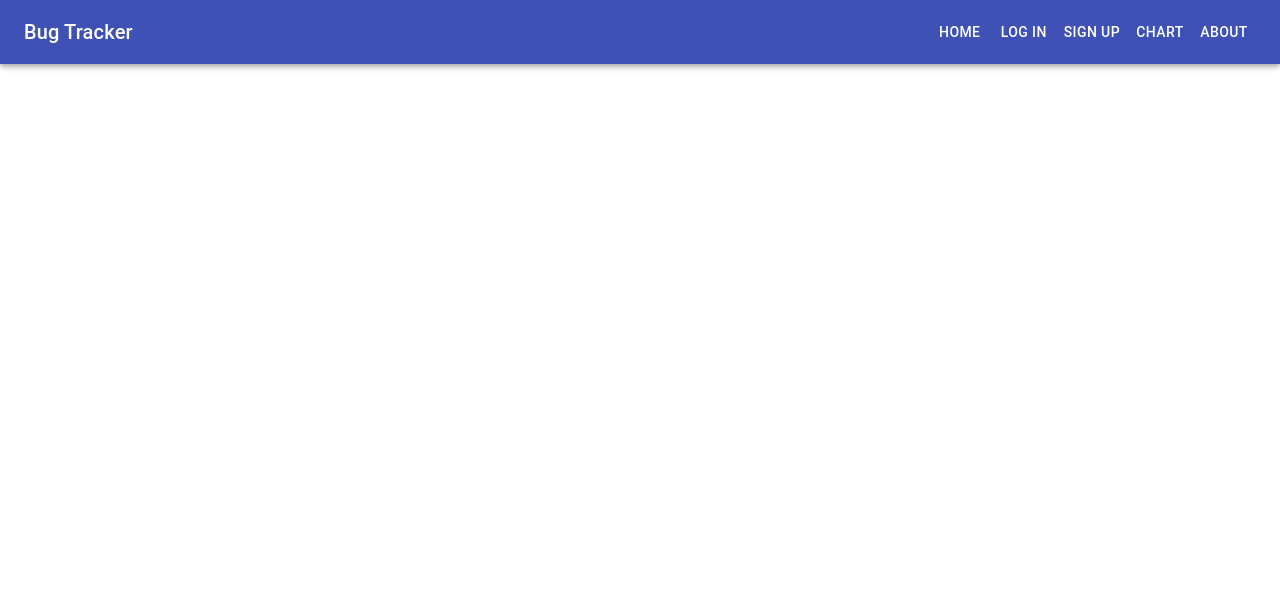
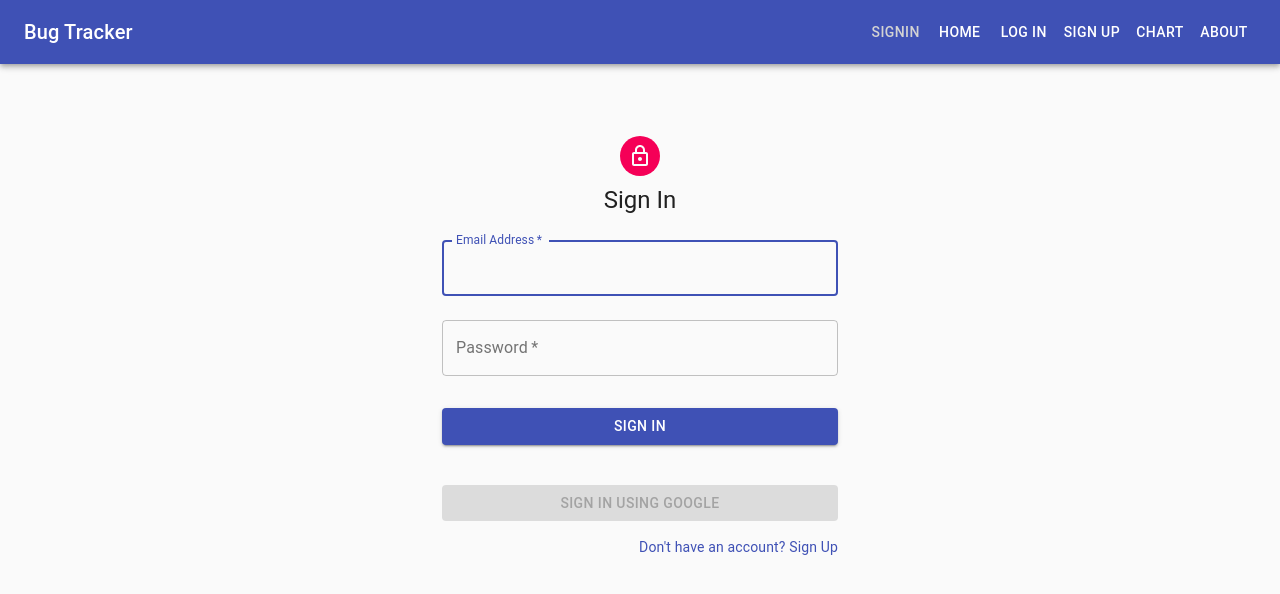
Before and after one commit to Prashant2303/Bug_Tracker, a React (Create React App) app: page /signin in a window 1280 px wide. Shown: the top 594 px of the page. Built offline with nearby package versions, Linux system fonts and the light colour scheme.

Commit message:
Added Google Auth0 and new sign in page

```diff
--- a/src/App.js
+++ b/src/App.js
@@ -10,6 +10,7 @@ import { useSelector } from 'react-redux';
 import VerticalBar from './comps/Chart';
 import MenuBar from './comps/MenuBar';
 import { Toaster } from 'react-hot-toast';
+import SignIn from './comps/forms/SignIn';
 const AddIssueFormik = lazy(() => import('./comps/forms/AddIssue-Formik'));
 const IssueDetail = lazy(() => import('./comps/issues/IssueDetail'));
 const EditIssue = lazy(() => import('./comps/forms/EditIssue'));
@@ -57,6 +58,7 @@ function App() {
         <Route path='/editIssue' exact><EditIssue /></Route>
         <Route path='/login' exact><Login /></Route>
         <Route path='/chart' exact><VerticalBar /></Route>
+        <Route path='/signin' exact><SignIn /></Route>
         {/* <Route path='/menu' exact><MenuBar /></Route> */}
 
       </Router>
--- a/src/comps/MenuBar.js
+++ b/src/comps/MenuBar.js
@@ -7,7 +7,7 @@ import { AppBar, Toolbar, IconButton, Menu, MenuItem, Badge, Button, Typography
 import MoreIcon from '@material-ui/icons/MoreVert';
 import { NavLink } from 'react-router-dom';
 import { useSelector, useDispatch } from 'react-redux';
-import { login } from '../redux/userSlice';
+import { login, logout } from '../redux/userSlice';
 import toast from 'react-hot-toast';
 
 const useStyles = makeStyles((theme) => ({
@@ -64,8 +64,8 @@ export default function MenuBar() {
   const dispatch = useDispatch();
 
   const handleLogout = () => {
-    localStorage.removeItem('user')
-    dispatch(login(false))
+    // localStorage.removeItem('user')
+    dispatch(logout())
     succ()
     // history.push('/');
   }
@@ -150,13 +150,13 @@ export default function MenuBar() {
       </MenuItem> */}
       {isLoggedIn?
         <MenuItem onClick={handleMenuClose}> <Button color="inherit" onClick={handleLogout}>Log Out</Button> </MenuItem>
-      :<>
-       <MenuItem onClick={handleMenuClose}> <Button><NavLink exact activeClassName={classes.activeButton} className={classes.menuButtons} to="/login">Log In</NavLink></Button> </MenuItem>
-       <MenuItem onClick={handleMenuClose}> <Button><NavLink exact activeClassName={classes.activeButton} className={classes.menuButtons} to="/signup">Sign Up</NavLink></Button> </MenuItem>
+        :<>
+       <MenuItem onClick={handleMenuClose}><NavLink exact activeClassName={classes.activeButton} className={classes.menuButtons} to="/signin">Sign In</NavLink> </MenuItem>
+       <MenuItem onClick={handleMenuClose}><NavLink exact activeClassName={classes.activeButton} className={classes.menuButtons} to="/login">Log In</NavLink> </MenuItem>
+       <MenuItem onClick={handleMenuClose}><NavLink exact activeClassName={classes.activeButton} className={classes.menuButtons} to="/signup">Sign Up</NavLink> </MenuItem>
       </>}
       <MenuItem onClick={handleMenuClose}> <Button><NavLink exact activeClassName={classes.activeButton} className={classes.menuButtons} to="/chart">Chart</NavLink></Button> </MenuItem>
       <MenuItem onClick={handleMenuClose}> <Button><NavLink exact activeClassName={classes.activeButton} className={classes.menuButtons} to="/about">About</NavLink></Button> </MenuItem>
-
     </Menu>
   );
 
@@ -170,6 +170,7 @@ export default function MenuBar() {
           <div className={classes.grow} />
           <div className={classes.sectionDesktop}>
 
+          <Button><NavLink exact activeClassName={classes.activeButton} className={classes.menuButtons} to="/signin">SignIn</NavLink></Button>
           <Button><NavLink exact activeClassName={classes.activeButton} className={classes.menuButtons} to="/">Home</NavLink></Button>
           {isLoggedIn?<Button color="inherit" onClick={handleLogout}>Log Out</Button>:<>
             <Button><NavLink exact activeClassName={classes.activeButton} className={classes.menuButtons} to="/login">Log In</NavLink></Button>
--- /dev/null
+++ b/src/comps/forms/SignIn.js
@@ -0,0 +1,119 @@
+import React, { useState } from 'react';
+import { Avatar, Button, CssBaseline, TextField, Link, Grid, Typography, Container } from '@material-ui/core';
+import LockOutlinedIcon from '@material-ui/icons/LockOutlined';
+import { makeStyles } from '@material-ui/core/styles';
+import GoogleLogin from 'react-google-login';
+import { login } from '../../redux/userSlice';
+import { useDispatch } from 'react-redux';
+import toast from 'react-hot-toast';
+import { useHistory } from 'react-router-dom';
+
+const useStyles = makeStyles((theme) => ({
+    paper: {
+        marginTop: theme.spacing(8),
+        display: 'flex',
+        flexDirection: 'column',
+        alignItems: 'center',
+    },
+    avatar: {
+        margin: theme.spacing(1),
+        backgroundColor: theme.palette.secondary.main,
+    },
+    form: {
+        width: '100%', // Fix IE 11 issue.
+        marginTop: theme.spacing(1),
+    },
+    submit: {
+        margin: theme.spacing(3, 0, 2),
+    },
+}));
+
+export default function SignIn() {
+    const classes = useStyles();
+
+    const succ = () => toast.success('Logged In Successfully');
+    const fail = () => toast.error('Something Went Wrong');
+
+    const history = useHistory();
+    const dispatch = useDispatch();
+
+    // const [submitting, setSubmitting] = useState(false)
+    const [signup, setSignup] = useState(false);
+    const switchmode = () => {
+        setSignup((prevSignup) => !prevSignup);
+    }
+    const handleSubmit = () => {
+        // alert('Hi');
+    }
+    // const handleChange = () => {
+    //     // alert('Hi');
+    // }
+    const googleSuccess = async(res) => {
+        const profile = res?.profileObj;
+        const token = res?.tokenId;
+        dispatch(login(true));
+        history.push("/");
+        succ();
+    }
+    const googleFailure = (err) => {
+        console.log('Google login failed ',err);
+        fail();
+    }
+    return (
+        <Container component="main" maxWidth="xs">
+            <CssBaseline />
+            <div className={classes.paper}>
+                <Avatar className={classes.avatar}>
+                    <LockOutlinedIcon />
+                </Avatar>
+                <Typography component="h1" variant="h5">
+                    {signup ? 'Sign Up' : 'Sign In'}
+                </Typography>
+                <form className={classes.form} noValidate onSubmit={handleSubmit}>
+                    {
+                        signup ?
+                            <>
+                                <Grid container spacing={2}>
+                                    <Grid item xs={12} sm={6}>
+                                        <TextField autoComplete="fname" name="firstName" variant="outlined" required fullWidth id="firstName" label="First Name" autoFocus
+                                        />
+                                    </Grid>
+                                    <Grid item xs={12} sm={6}>
+                                        <TextField variant="outlined" required fullWidth id="lastName" label="Last Name" name="lastName" autoComplete="lname"
+                                        />
+                                    </Grid>
+                                </Grid>
+                            </> : null
+                    }
+                    <TextField variant="outlined" margin="normal" required fullWidth id="email" label="Email Address" name="email" autoComplete="email" autoFocus
+                    />
+                    <TextField variant="outlined" margin="normal" required fullWidth name="password" label="Password" type="password" id="password" autoComplete="current-password"
+                    />
+                    {
+                        signup ?
+                            <TextField variant="outlined" margin="normal" required fullWidth name="confirmpassword" label="Confirm Password" type="password" id="confirmpassword" autoComplete="current-password"
+                            /> : null
+                    }
+                    <Button type="submit" fullWidth variant="contained" color="primary" className={classes.submit}>
+                        {signup ? 'Sign Up' : 'Sign In'}
+                    </Button>
+                    <GoogleLogin
+                        clientId="621494010348-ljq9ja1nrrtc976603672tli08fkssno.apps.googleusercontent.com"
+                        render={renderProps => (
+                            <Button className={classes.submit} fullWidth variant="contained" color="primary" onClick={renderProps.onClick} disabled={renderProps.disabled}>Sign in using Google</Button>
+                        )}
+                        buttonText="Login"
+                        onSuccess={googleSuccess}
+                        onFailure={googleFailure}
+                        cookiePolicy={'single_host_origin'}
+                    />
+                    <Grid container justify='flex-end'>
+                        <Link href="#" variant="body2" onClick={switchmode}>
+                            {signup ? "Already have an account? Sign in" : "Don't have an account? Sign Up"}
+                        </Link>
+                    </Grid>
+                </form>
+            </div>
+        </Container>
+    );
+}
--- a/src/redux/userSlice.js
+++ b/src/redux/userSlice.js
@@ -41,7 +41,13 @@ export const userSlice = createSlice({
       //},
     },
     login: (state, action) => {
+      localStorage.setItem('user',true);
       state.loginStatus = action.payload;
+      console.log(state.loginStatus);
+    },
+    logout: (state, action) => {
+      localStorage.removeItem('user');
+      state.loginStatus = false;
       console.log(state.loginStatus);
     }
   },
@@ -53,6 +59,6 @@ export const userSlice = createSlice({
   }
 })
 // Action creators are generated for each case reducer function
-export const { loadUsers, add, login } = userSlice.actions
+export const { loadUsers, add, login, logout } = userSlice.actions
 
 export default userSlice.reducer
```
